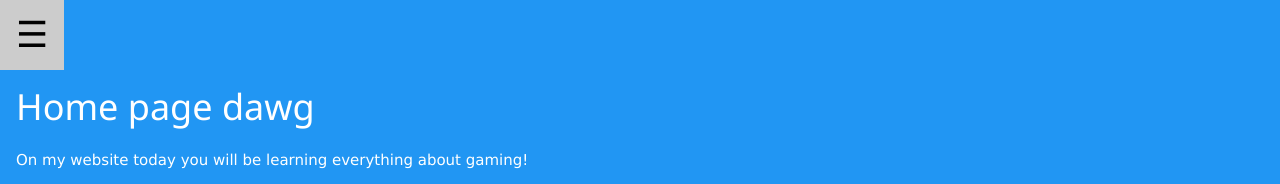
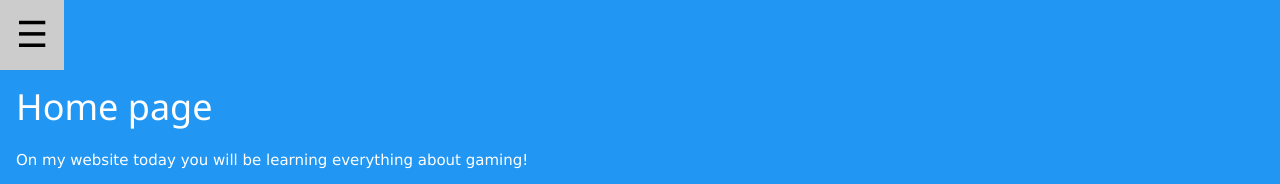
Before and after one commit to diggyd/diggyd.github.io, a plain HTML site: page index.html in a window 1280 px wide. Shown: the top 184 px of the page. Drawn offline with nearby package versions, Linux system fonts and the light colour scheme; grey boxes are pictures that could not be loaded.

Commit message:
Update index.html
repaired

```diff
--- a/index.html
+++ b/index.html
@@ -19,7 +19,7 @@
 <div class="w3-blue">
   <button class="w3-button w3-red w3-xxlarge" onclick="w3_open()">&#9776;</button>
   <div class="w3-container">
-    <h1>Home page dawg</h1>
+    <h1>Home page</h1>
     <p>On my website today you will be learning everything about gaming!</p>
   </div>
 </div>
```
